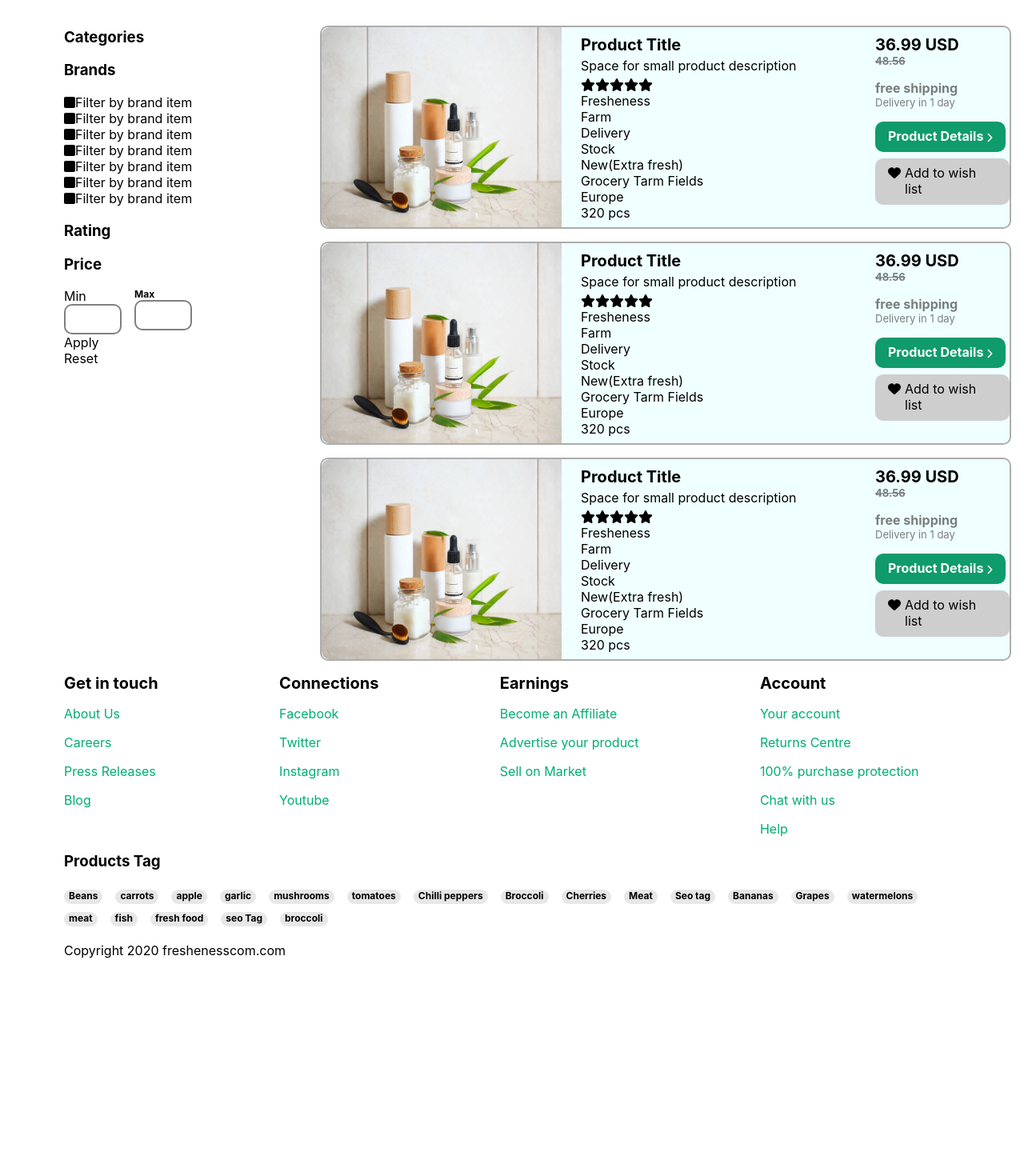
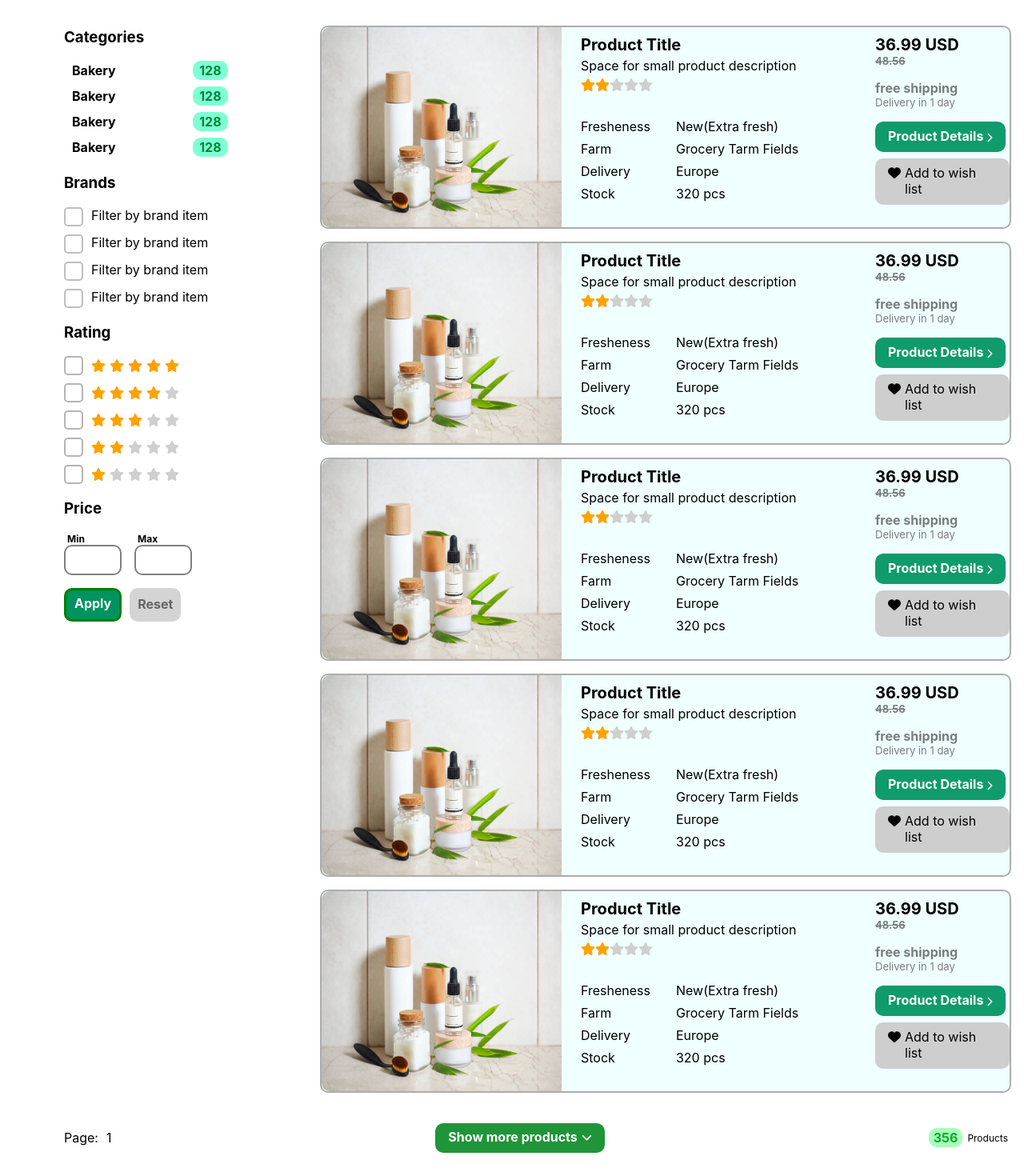
Before and after one commit to doal116/e-commerce-react-website, a React (Create React App) app: page / in a window 1280 px wide. Shown: the part 360-1830 px from the top of the page at 80% size. Before the commit the page ends 1588 px from the top, so only its background shows below. Built offline with nearby package versions, Linux system fonts and the light colour scheme.

Commit message:
feat: category page skeleton completion

```diff
--- a/src/components/category/category.css
+++ b/src/components/category/category.css
@@ -186,19 +186,19 @@
     font-size: 20px;
 }
 
-.ProductDisplay>.productInfo {
+.ProductDisplay>.middleSection>.productInfo {
     display: flex;
     column-gap: 32px;
     margin-top: 32px;
 }
 
-.ProductDisplay>.productInfo>.leftSide {
+.ProductDisplay>.middleSection>.productInfo>.leftSide {
     display: flex;
     flex-direction: column;
     row-gap: 8px;
 }
 
-.ProductDisplay>.productInfo>.rightSide {
+.ProductDisplay>.middleSection>.productInfo>.rightSide {
     display: flex;
     flex-direction: column;
     row-gap: 8px;
@@ -275,22 +275,182 @@
 .LeftSideFilters>.priceSettings>.PriceRange {
     display: flex;
 }
-.LeftSideFilters>.priceSettings>.PriceRange> .maxPrice{
+
+.LeftSideFilters>.priceSettings>.PriceRange>.maxPrice {
+    display: flex;
+    flex-direction: column;
     margin-left: 16px;
     font-size: 12px;
     font-weight: bold;
 }
-.LeftSideFilters>.priceSettings>.PriceRange> .minPrice>input {
+
+.LeftSideFilters>.priceSettings>.PriceRange>.minPrice {
+    display: flex;
+    flex-direction: column;
+    font-size: 12px;
+    font-weight: bold;
+}
+
+.LeftSideFilters>.priceSettings>.PriceRange>.minPrice>span {
+    margin-left: 4px;
+}
+
+.LeftSideFilters>.priceSettings>.PriceRange>.maxPrice>span {
+    margin-left: 4px;
+}
+
+.LeftSideFilters>.priceSettings>.PriceRange>.minPrice>input {
     width: 64px;
     height: 32px;
     border-radius: 10px;
     outline: none;
     border: 2px solid gray;
 }
-.LeftSideFilters>.priceSettings>.PriceRange> .maxPrice>input{
+
+.LeftSideFilters>.priceSettings>.PriceRange>.maxPrice>input {
     width: 64px;
     height: 32px;
     border-radius: 10px;
     outline: none;
     border: 2px solid gray;
 }
+
+.LeftSideFilters>.submittingFilter {
+    display: flex;
+    column-gap: 10px;
+    margin-top: 16px;
+    font-weight: bold;
+}
+
+.LeftSideFilters>.submittingFilter>.apply {
+    background-color: rgb(0, 146, 97);
+    width: fit-content;
+    padding: 6px 10px 10px 10px;
+    border-radius: 10px;
+    border: 3px solid green;
+    color: white;
+}
+
+.LeftSideFilters>.submittingFilter>.reset {
+    background-color: rgb(212, 212, 212);
+    padding: 10px 10px 10px 10px;
+    width: fit-content;
+    border-radius: 10px;
+    color: rgb(101, 101, 101);
+}
+
+.LeftSideFilters>.Ratings>.rating {
+    display: flex;
+    flex-direction: column;
+    row-gap: 10px;
+}
+
+.LeftSideFilters>.Ratings>.rating>.level>.box {
+    border-radius: 5px;
+    height: 20px;
+    width: 20px;
+    border: 2px solid rgb(182, 180, 180);
+}
+
+.LeftSideFilters>.Ratings>.rating>.level>.stars {
+    display: flex;
+    column-gap: 5px;
+}
+
+
+.LeftSideFilters>.Ratings>.rating>.level {
+    display: flex;
+    align-items: center;
+    column-gap: 10px;
+}
+
+.LeftSideFilters>.Brands {
+    display: flex;
+    flex-direction: column;
+    row-gap: 10px;
+}
+
+.LeftSideFilters>.Brands>.brand {
+    display: flex;
+    column-gap: 10px;
+}
+
+.LeftSideFilters>.Brands>.brand>.box {
+    height: 20px;
+    width: 20px;
+    border: 2px solid rgb(191, 191, 191);
+    border-radius: 5px;
+}
+
+.LeftSideFilters>.categories {
+    display: flex;
+    flex-direction: column;
+    row-gap: 6px;
+}
+
+.LeftSideFilters>.categories>.category {
+    display: grid;
+    grid-template-columns: auto auto;
+    width: 64%;
+    font-weight: bold;
+}
+
+.LeftSideFilters>.categories>.category>.availableElm {
+    justify-self: end;
+    width: auto;
+    background-color: aquamarine;
+    border-radius: 10px;
+    padding: 2px 8px 2px 8px;
+    color: rgb(0, 135, 54);
+}
+
+.BottomNavigation {
+    display: grid;
+    align-content: center;
+    grid-template-columns: auto auto auto;
+    height: 80px;
+    margin-bottom: 20px;
+    width: 100%;
+}
+.BottomNavigation>.page{
+    display: flex;
+    column-gap: 10px;
+    margin-left: 80px;
+    align-self: center;
+}
+.BottomNavigation>.moreProducts {
+    color: white;
+    display: flex;
+    justify-self: center;
+    column-gap: 5px;
+    width: fit-content;
+    height: fit-content;
+    padding: 7px 16px 10px 16px;
+    background-color: rgb(32, 148, 57);
+    border-radius: 10px;
+    font-weight: bold;
+}
+.BottomNavigation>.moreProducts>i{
+    margin-top: 3px;
+    font-size: 13px;
+}
+.BottomNavigation>.allProductFound{
+    display: flex;
+    column-gap: 6px;
+    justify-self: end;
+    margin-right: 20px;
+    align-self: center;
+}
+.BottomNavigation>.allProductFound>.product{
+    align-self: center;
+    font-size: 12px;
+}
+.BottomNavigation>.allProductFound>.num{
+    color: rgb(15, 167, 48);
+    width: fit-content;
+    height: fit-content;
+    background-color: rgb(167, 255, 186);
+    padding: 2px 6px 2px 6px;
+    border-radius: 10px;
+    font-weight: bold;
+}
--- a/src/components/category/category.js
+++ b/src/components/category/category.js
@@ -12,51 +12,121 @@ import {
     faHeart, faChevronRight
 } from "@fortawesome/free-solid-svg-icons";
 
+const Ratings = ({ stars }) => {
+    const yellowStarStyling = {
+        color: 'rgb(255, 162, 0)'
+    };
+    const grayStarStyling = {
+        color: 'rgb(207, 207, 207)'
+    };
+    return (
+        stars.map(
+            star =>
+                <div className="level">
+                    <div className="box"></div>
+                    <div className="stars">
+                        {
+                            [...Array(star)].map(
+                                () => <i style={yellowStarStyling}><FontAwesomeIcon icon={faStar} /></i>
+                            )
+                        }
+                        {
+                            [...Array(5 - star)].map(
+                                () => <i style={grayStarStyling}><FontAwesomeIcon icon={faStar} /></i>
+                            )
+                        }
+                    </div>
+                </div>
+        )
+    )
+}
+
+const Brands = ({ brands }) => {
+    return (
+        brands.map(
+            brand =>
+                <div className="brand">
+                    <div className="box"></div>
+                    <span>{brand}</span>
+                </div>
+        )
+    )
+}
+const Categories = ({ categories }) => {
+    return (
+        categories.map(
+            category =>
+                <div className="category">
+                    <span className="categoryName">{category.name}</span>
+                    <span className="availableElm">{category.number}</span>
+                </div>
+        )
+    )
+}
 const LeftSideFilters = () => {
     return (
         <div className="LeftSideFilters">
-            <div>
             <h3>Categories</h3>
+            <div className="categories">
+                <Categories categories={
+                    [
+                        {
+                            name: "Bakery",
+                            number: 128
+                        },
+                        {
+                            name: "Bakery",
+                            number: 128
+                        },
+                        {
+                            name: "Bakery",
+                            number: 128
+                        },
+                        {
+                            name: "Bakery",
+                            number: 128
+                        }
+                    ]
+                } />
             </div>
 
-            <div>
             <h3>Brands</h3>
-                <div>
-                    <div><i><FontAwesomeIcon icon={faSquare}/></i><span>Filter by brand item</span></div><i><FontAwesomeIcon icon={faSquare}/></i><span>Filter by brand item</span>
-                    <div><i><FontAwesomeIcon icon={faSquare}/></i><span>Filter by brand item</span></div>
-                    <div><i><FontAwesomeIcon icon={faSquare}/></i><span>Filter by brand item</span></div>
-                    <div><i><FontAwesomeIcon icon={faSquare}/></i><span>Filter by brand item</span></div>
-                    <div><i><FontAwesomeIcon icon={faSquare}/></i><span>Filter by brand item</span></div>
-                    <div><i><FontAwesomeIcon icon={faSquare}/></i><span>Filter by brand item</span></div>
+            <div className="Brands">
+                <Brands brands={["Filter by brand item", "Filter by brand item", "Filter by brand item", "Filter by brand item"]} />
+            </div>
+
+            <h3>Rating</h3>
+            <div className="Ratings">
+                <div className="rating">
+                    <Ratings stars={[5, 4, 3, 2, 1]} />
                 </div>
             </div>
 
-            <div>
-                <h3>Rating</h3>
-            </div>
-
+            <h3>Price</h3>
             <div className="priceSettings">
-                <h3>Price</h3>
                 <div className="PriceRange">
                     <div className="minPrice">
-                        <div>Min</div>
-                        <input type="text"></input>
+                        <span>Min</span>
+                        <input type="number"></input>
                     </div>
                     <div className="maxPrice">
-                        <div>Max</div>
-                        <input type="text"></input>
+                        <span>Max</span>
+                        <input type="number"></input>
                     </div>
                 </div>
             </div>
-            <div>
-                <div>Apply</div>
-                <div>Reset</div>
+
+            <div className="submittingFilter">
+                <div className="apply">Apply</div>
+                <div className="reset">Reset</div>
             </div>
         </div>
     )
 }
 const ProductDisplay = ({ products }) => {
     return (
+        <div className="ProductSearchResults">
+            {
                 products.map(
                     product =>
                         <div className="ProductDisplay">
@@ -67,13 +137,7 @@ const ProductDisplay = ({ products }) => {
                                 <div className="productNameRating">
                                     <span className="productTitle">{product.name}</span>
                                     <span className="description">{product.description}</span>
-                            <div>
-                                <FontAwesomeIcon icon={faStar} />
-                                <FontAwesomeIcon icon={faStar} />
-                                <FontAwesomeIcon icon={faStar} />
-                                <FontAwesomeIcon icon={faStar} />
-                                <FontAwesomeIcon icon={faStar} />
-                            </div>
+                                    <Ratings stars={[2]} />
 
                                 </div>
 
@@ -111,21 +175,17 @@ const ProductDisplay = ({ products }) => {
                             </div>
                         </div>
                 )
+            }
+        </div>
 
     )
 }
-const ProductSearchResults = ({ products }) => {
-    return (
-        <div className="ProductSearchResults">
-            <ProductDisplay products={products} />
-        </div>
-    )
-}
+
 const SearchSection = ({ products }) => {
     return (
         <div className="SearchSection">
             <LeftSideFilters />
-            <ProductSearchResults products={products} />
+            <ProductDisplay products={products} />
         </div>
     )
 }
@@ -182,6 +242,27 @@ const Title = ({ categoryName }) => {
                     <span>selected Filter </span>
                     <i><FontAwesomeIcon icon={faX} /></i>
                 </div>
+            </div>
+        </div>
+    )
+}
+
+const BottomNavigation = () => {
+    return (
+        <div className="BottomNavigation">
+            <div className="page">
+                <span>Page:</span>
+                <span>1</span>
+            </div>
+
+            <div className="moreProducts">
+                <span>Show more products</span>
+                <i><FontAwesomeIcon icon={faChevronDown}/></i>
+            </div>
+
+            <div className="allProductFound">
+                <span className="num">356</span>
+                <span className="product">Products</span>
             </div>
         </div>
     )
@@ -248,8 +329,45 @@ class Category extends React.Component {
                             currentPrice: 36.99,
                             previousPrice: 48.56
                         }
+                    }, {
+                        name: "Product Title",
+                        description: "Space for small product description",
+                        extraInfo:
+                        {
+                            fresheness: "New(Extra fresh)",
+                            farm: "Grocery Tarm Fields",
+                            delivery: "Europe",
+                            stock: "320 pcs"
+                        }
+                        , shipping: {
+                            status: "free shipping",
+                            delay: "Delivery in 1 day"
+                        },
+                        price: {
+                            currentPrice: 36.99,
+                            previousPrice: 48.56
+                        }
+                    }, {
+                        name: "Product Title",
+                        description: "Space for small product description",
+                        extraInfo:
+                        {
+                            fresheness: "New(Extra fresh)",
+                            farm: "Grocery Tarm Fields",
+                            delivery: "Europe",
+                            stock: "320 pcs"
+                        }
+                        , shipping: {
+                            status: "free shipping",
+                            delay: "Delivery in 1 day"
+                        },
+                        price: {
+                            currentPrice: 36.99,
+                            previousPrice: 48.56
+                        }
                     }
                 ]} />
+                <BottomNavigation />
             </div>
         );
     };
```
Lines whose indentation alone changed are shown as unchanged.
